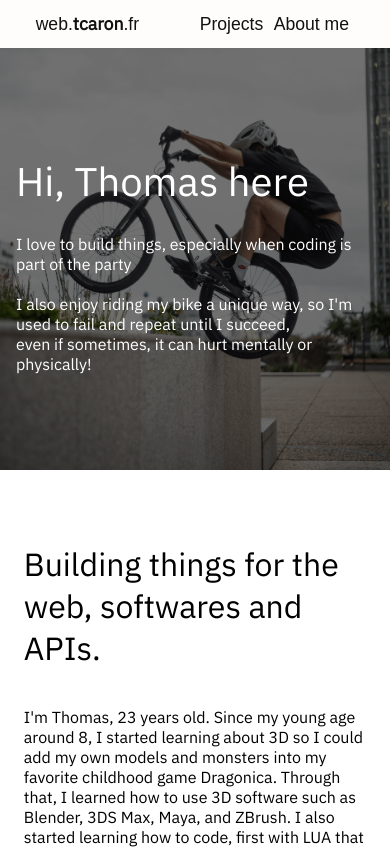
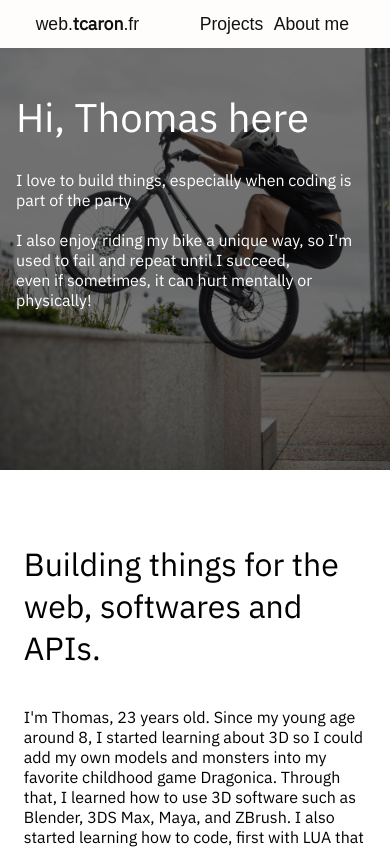
Before and after one commit to thomas-rooty/thomas-caron, a Next.js app: page /about in a window 390 px wide. Shown: the top 849 px of the page. Built offline with nearby package versions, Linux system fonts and the light colour scheme.

Commit message:
Fixed HeroContent top position on phones

```diff
--- a/components/ui/HeroAbout.module.css
+++ b/components/ui/HeroAbout.module.css
@@ -63,5 +63,6 @@
     left: 0;
     padding-left: 1rem;
     padding-right: 1rem;
+    top: 4rem;
   }
 }
```
